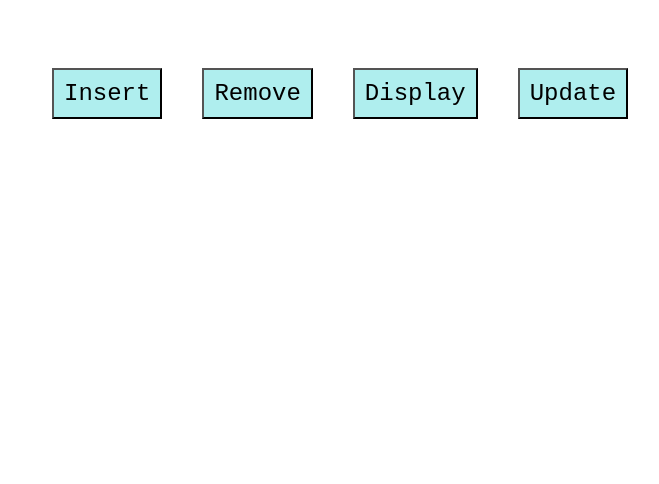
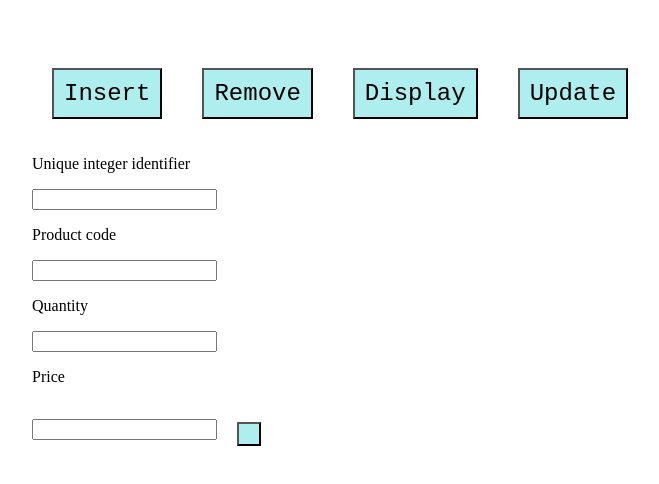
Before and after one commit to fabianhaglund/dgb-dsp-mod7, a Vue app: page / in a window 1280 px wide. Both pictures are taken after a click on the button "Insert". Shown: the top 484 px of the page, without its empty margins (16-675 px from the left). Built offline with nearby package versions, Linux system fonts and the light colour scheme.

Commit message:
server.js

```diff
--- a/package.json
+++ b/package.json
@@ -9,6 +9,7 @@
   },
   "dependencies": {
     "core-js": "^3.6.4",
+    "mongodb": "^3.5.5",
     "vue": "^2.6.11"
   },
   "devDependencies": {
--- /dev/null
+++ b/src/components/Insert.vue
@@ -0,0 +1,24 @@
+<template>
+    <div>
+
+        <p>Unique integer identifier</p>
+        <input/>
+        <p>Product code</p>
+        <input/>
+        <p>Quantity</p>
+        <input/>
+        <p>Price</p>
+        <input/>
+
+        <button v-on:click="insertProduct"/>
+
+
+    </div>
+</template>
+
+<script>
+
+    export default {
+        name: 'Insert'
+    }
+</script>
--- a/src/components/Start.vue
+++ b/src/components/Start.vue
@@ -1,17 +1,39 @@
 <template>
     <div>
         <div id="buttons">
-            <button>Insert</button>
+            <button v-on:click="insert">Insert</button>
             <button>Remove</button>
             <button>Display</button>
             <button>Update</button>
         </div>
+
+        <div v-if="showInsert">
+            <Insert/>
+        </div>
+
     </div>
 </template>
 
 <script>
+
+import Insert from './Insert.vue'
+
 export default {
-    name: 'Start'
+    name: 'Start',
+    components: {
+        Insert
+    },
+    data: function (){
+        return {
+            showInsert: false
+        }
+    },
+    methods: {
+        insert: function(){
+            console.log("insert");
+            this.showInsert = true;
+        }
+    }
 }
 </script>
 
```
Also changed, not shown: src/server.js (added, +9 -0 lines), 1 other file (tests, documents, lock files or other folders).
